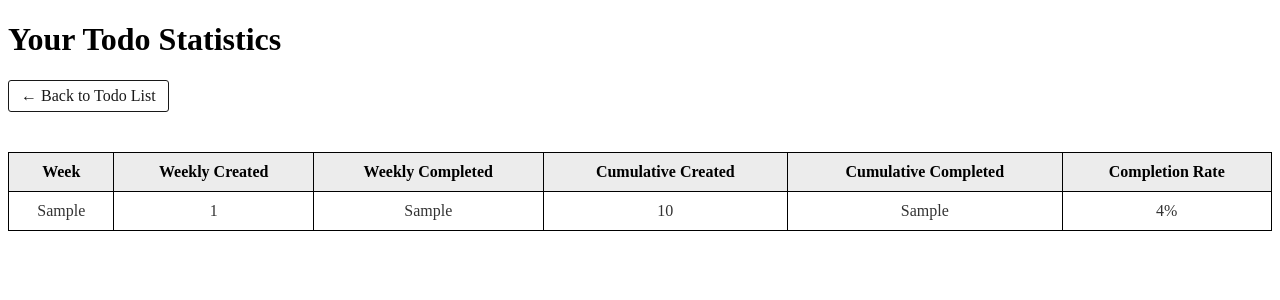
After one commit to georges1138/ToDo_List_app_with_Flask-MVC_Architecture, a Flask app: template app/templates/stats.html in a window 1280 px wide. The commit adds this page. Shown: the top 300 px of the page. Run offline with Flask 3, Linux system fonts and the light colour scheme; the visitor is signed in with stand-in values (Sample User, id 1); tables that the repository leaves empty hold one stand-in row (values such as "Sample post"); the template is opened without the code that fills it: most values are stand-ins (such as "Sample title", 1, 10 or a date in 2020).

Commit message:
Add completion statistics route and view

```diff
--- a/app/app.py
+++ b/app/app.py
@@ -4,6 +4,7 @@ from flask_migrate import Migrate
 from controllers.todo_controller import todo_controller
 from controllers.theme_controller import theme_controller
 from controllers.user_controller import user_controller
+from controllers.reporting_controller import reporting_controller
 from middlewares.error_handler import setup_error_handler
 from middlewares.authentication_middleware import require_login_middleware
 from models import db
@@ -47,6 +48,7 @@ def create_app(test_config=None):
     # Register blueprints
     app.register_blueprint(todo_controller)
     app.register_blueprint(user_controller)
+    app.register_blueprint(reporting_controller)
     app.register_blueprint(theme_controller)
 
     return app
--- /dev/null
+++ b/app/templates/stats.html
@@ -0,0 +1,74 @@
+<!DOCTYPE html>
+<html lang="en">
+<head>
+    <meta charset="UTF-8">
+    <meta name="viewport" content="width=device-width, initial-scale=1.0">
+    <title>Todo List Statistics</title>
+    <link rel="stylesheet" href="{{ url_for('static', filename='styles.css') }}">
+    <style>
+        table {
+            width: 100%;
+            border-collapse: collapse;
+            margin-top: 20px;
+        }
+        th, td {
+            border: 1px solid currentColor;
+            padding: 10px;
+            text-align: center;
+            opacity: 0.8;
+        }
+        th {
+            background-color: rgba(128, 128, 128, 0.15);
+            font-weight: bold;
+            opacity: 1;
+        }
+        .back-link {
+            display: inline-block;
+            margin-bottom: 20px;
+            text-decoration: none;
+            color: inherit;
+            border: 1px solid currentColor;
+            padding: 6px 12px;
+            border-radius: 3px;
+            opacity: 0.9;
+        }
+        .back-link:hover {
+            background-color: rgba(128, 128, 128, 0.15);
+        }
+    </style>
+</head>
+<body class="{{ theme }}-theme">
+    <h1>Your Todo Statistics</h1>
+
+    <a href="{{ url_for('todo.list_todos') }}" class="back-link">← Back to Todo List</a>
+
+    <table>
+        <thead>
+            <tr>
+                <th>Week</th>
+                <th>Weekly Created</th>
+                <th>Weekly Completed</th>
+                <th>Cumulative Created</th>
+                <th>Cumulative Completed</th>
+                <th>Completion Rate</th>
+            </tr>
+        </thead>
+        <tbody>
+            {% for row in rows %}
+                <tr>
+                    <td>{{ row.week_buck }}</td>
+                    <td>{{ row.total_todos }}</td>
+                    <td>{{ row.completed_todos }}</td>
+                    <td>{{ row.cumulative_total }}</td>
+                    <td>{{ row.cumulative_completed }}</td>
+                    <td>{{ row.cumulative_completion_rate }}%</td>
+                </tr>
+            {% else %}
+                <tr>
+                    <td colspan="6" style="padding: 20px;">No activity yet.</td>
+                </tr>
+            {% endfor %}
+        </tbody>
+    </table>
+</body>
+</html>
```
Also changed, not shown: app/controllers/reporting_controller.py (added, +21 -0 lines), app/templates/todo_list.html (+5 -2 lines).
